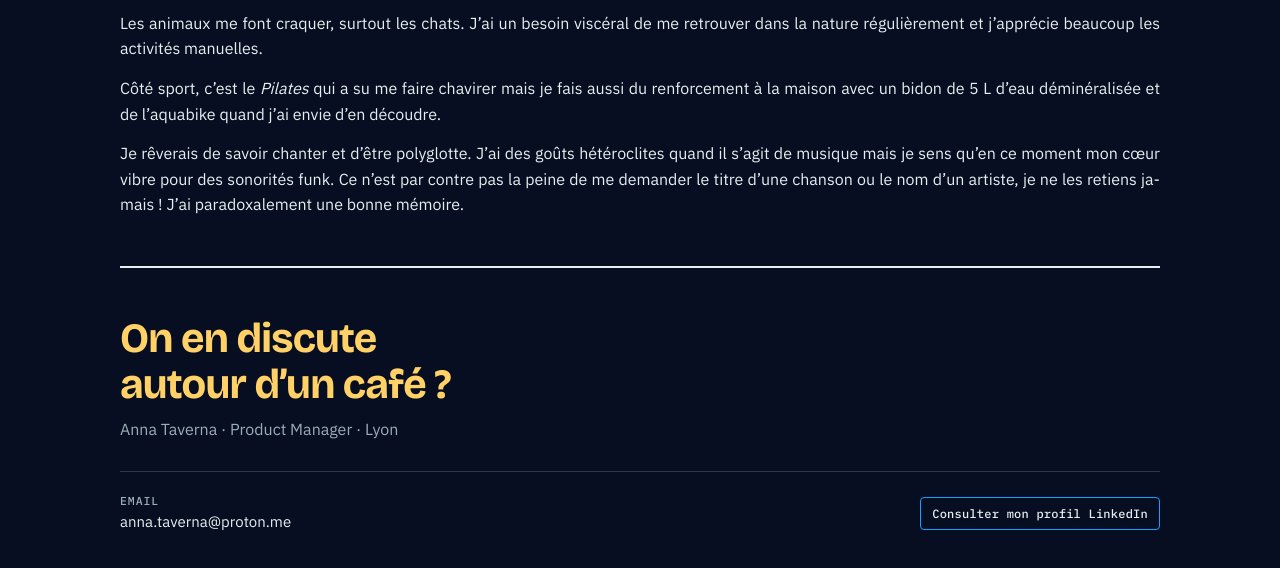
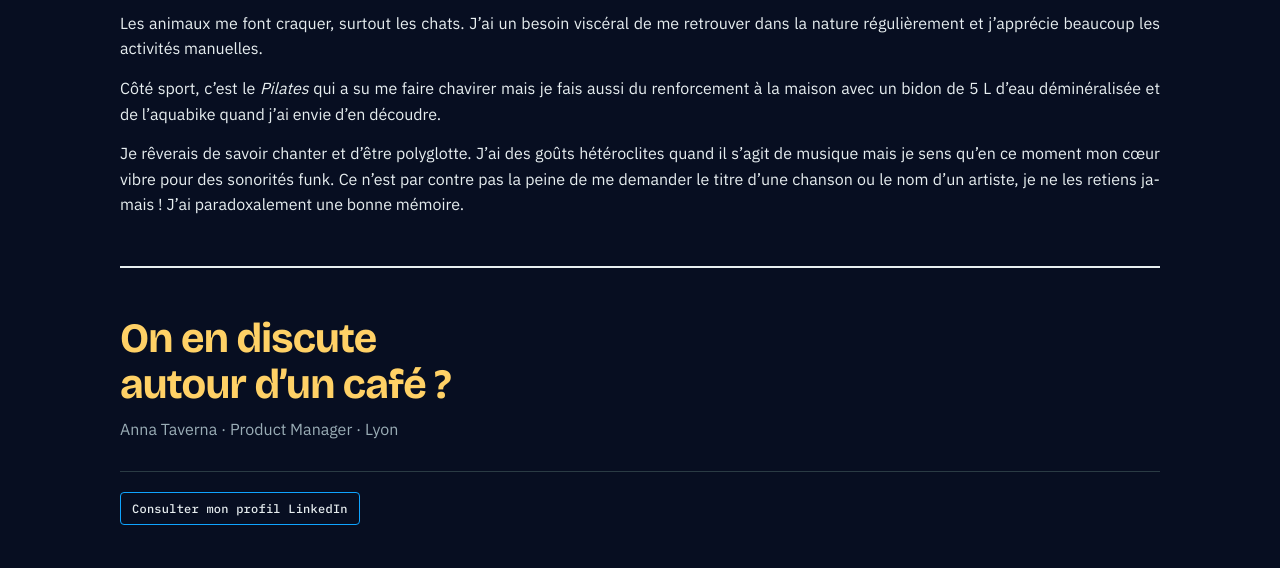
Before and after one commit to AnnaTvrn/yeap, a plain HTML site: page index.html in a window 1280 px wide. Shown: the part 3879-4447 px from the top of the page. Drawn offline with nearby package versions, Linux system fonts and the light colour scheme.

Commit message:
Mise à jour des coordonnées
Co-Authored-By: Claude Sonnet 5.5 <noreply@anthropic.com>

```diff
--- a/index.html
+++ b/index.html
@@ -247,9 +247,6 @@ footer p{margin:0; color:var(--muted)}
     <p class="close">On en discute autour d’un café ?</p>
     <p class="sig">Anna Taverna · Product Manager · Lyon</p>
     <div class="contact">
-      <div class="contact-info">
-        <span><b>Email</b> anna.taverna@proton.me</span>
-      </div>
       <div class="actions-foot">
         <a class="btn" href="https://www.linkedin.com/in/annataverna" target="_blank" rel="noopener">Consulter mon profil LinkedIn</a>
       </div>
```
